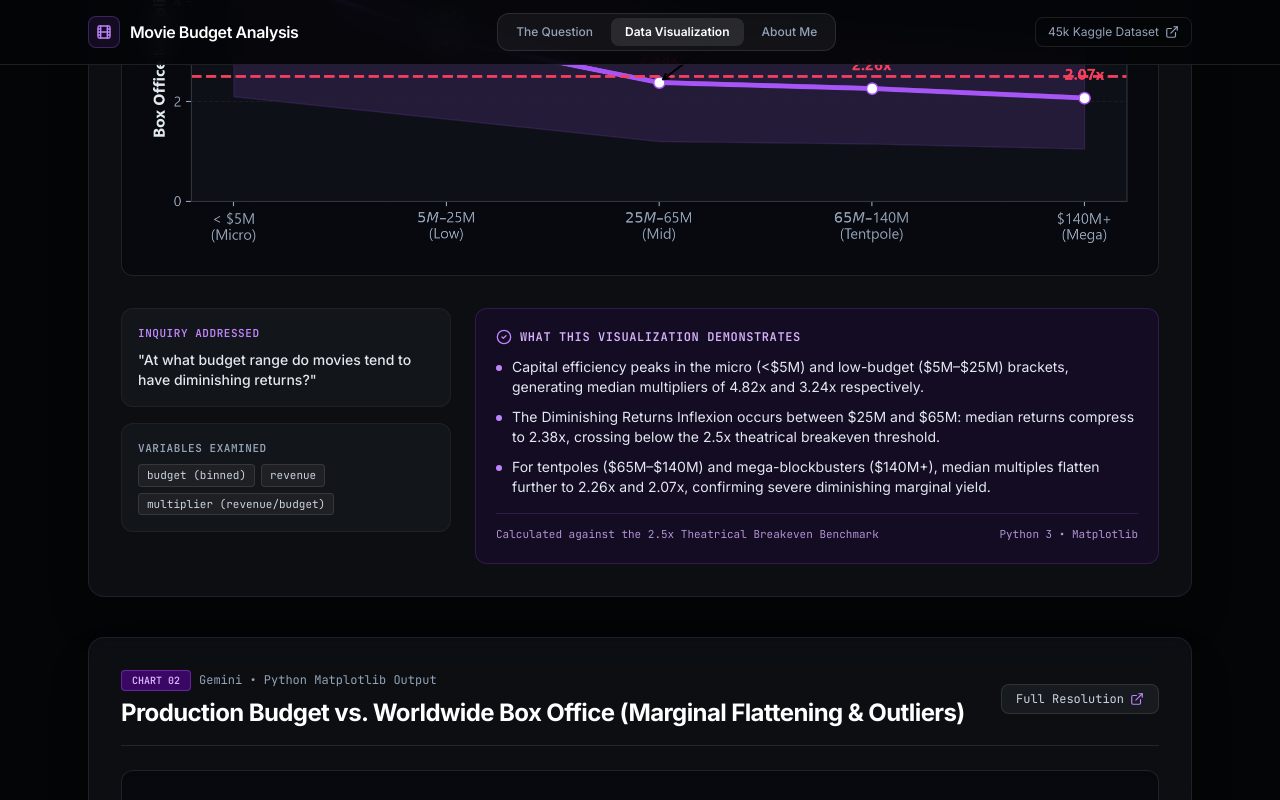
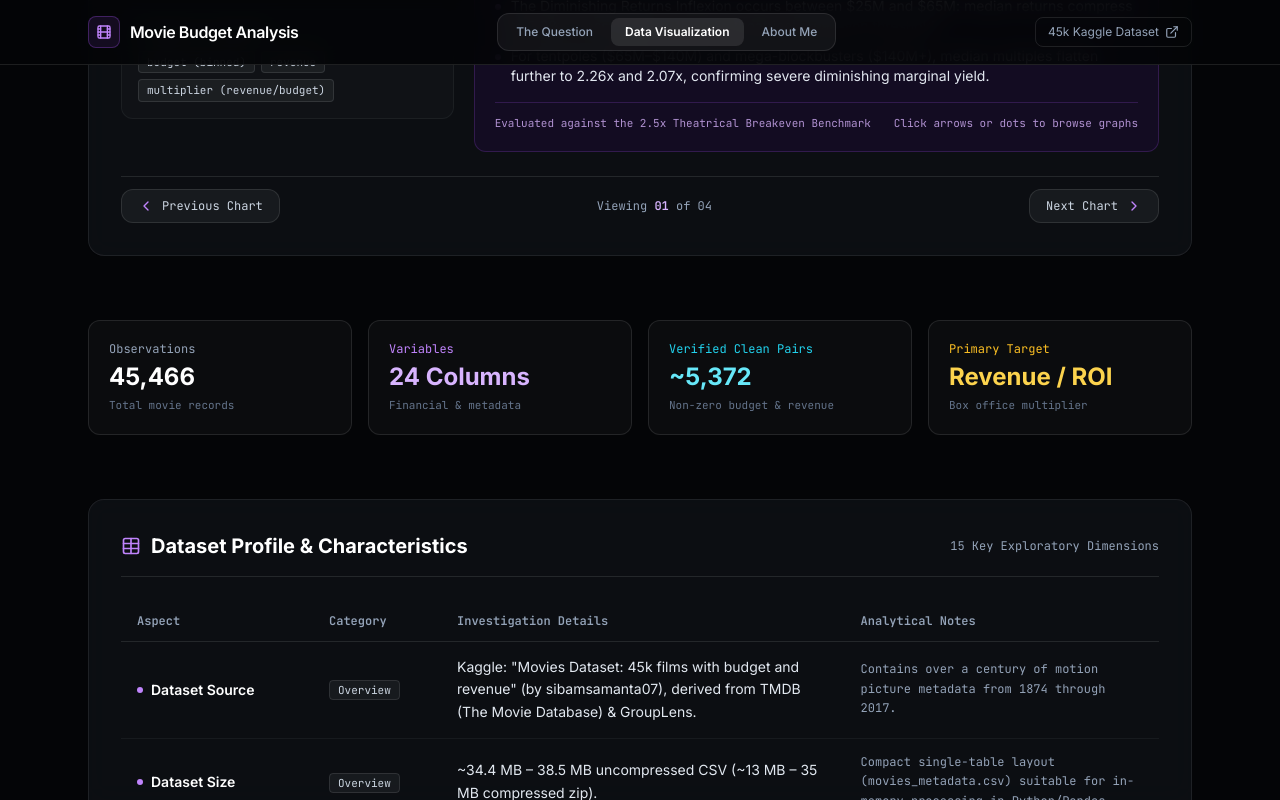
Before and after one commit to ibharrat/movie-budget-diminishing-returns, a React (Vite) app: page / in a window 1280 px wide. Both pictures are taken after a click on the button "Go to Data Visualization". Shown: the part 1259-2059 px from the top of the page. Built offline with nearby package versions, Linux system fonts and the light colour scheme; the HTML template or start-up script is replaced by a standard one.

Commit message:
Streamline Gemini visualizations into single-graph carousel with arrow navigation

```diff
--- a/src/components/VisualizationPage.tsx
+++ b/src/components/VisualizationPage.tsx
@@ -15,7 +15,9 @@ import {
   Layers,
   Database,
   Bot,
-  Cpu
+  Cpu,
+  ChevronLeft,
+  ChevronRight
 } from 'lucide-react';
 
 interface DatasetAttribute {
@@ -60,6 +62,7 @@ interface ChartItem {
 
 export const VisualizationPage: React.FC = () => {
   const [selectedModel, setSelectedModel] = useState<string>('gemini');
+  const [currentChartIndex, setCurrentChartIndex] = useState<number>(0);
   const [activeFilter, setActiveFilter] = useState<'all' | 'numerical' | 'categorical' | 'target'>('all');
   const [selectedPillarId, setSelectedPillarId] = useState<string>('missing-values');
 
@@ -125,6 +128,16 @@ export const VisualizationPage: React.FC = () => {
       icon: <Building2 className="w-4 h-4 text-violet-400" />
     }
   ];
+
+  const currentChart = charts[currentChartIndex] || charts[0];
+
+  const nextChart = () => {
+    setCurrentChartIndex((prev) => (prev + 1) % charts.length);
+  };
+
+  const prevChart = () => {
+    setCurrentChartIndex((prev) => (prev - 1 + charts.length) % charts.length);
+  };
 
   const modelTabs = [
     {
@@ -485,168 +498,164 @@ df['is_holiday'] = df['release_date'].dt.month.isin([11, 12])`
   return (
     <div className="flex-1 max-w-6xl mx-auto w-full px-4 sm:px-6 py-10 sm:py-16 space-y-16">
 
-      {/* 1. Header */}
-      <div>
-        <div className="inline-flex items-center gap-2 px-3 py-1.5 rounded-full bg-purple-950/60 border border-purple-500/30 text-xs font-mono text-purple-300 mb-2">
+      {/* 1. Header & AI Model Switcher */}
+      <div className="flex flex-col md:flex-row md:items-end justify-between gap-4 pb-2">
+        <div className="space-y-2">
+          <div className="inline-flex items-center gap-2 px-3 py-1 rounded-full bg-purple-950/60 border border-purple-500/30 text-xs font-mono text-purple-300">
             <BarChart3 className="w-3.5 h-3.5 text-purple-400" />
-          <span>AI MODEL VISUALIZATION BENCHMARK</span>
+            <span>AI MODEL BENCHMARK</span>
           </div>
           <h1 className="text-3xl sm:text-4xl font-extrabold text-white tracking-tight">
             Visualizations & Model Comparison
           </h1>
-        <p className="text-sm sm:text-base text-slate-300 mt-2 max-w-3xl leading-relaxed">
-          Comparing exploratory data visualizations generated across frontier AI models on movie budget diminishing returns, revenue curvature, genre efficiency, and studio scale. Select a model below to explore its complete visual suite.
+          <p className="text-sm text-slate-300 max-w-2xl leading-relaxed">
+            Evaluating exploratory data visualizations generated across frontier AI models on movie budget diminishing returns.
           </p>
+        </div>
 
         {/* Model Switcher Tabs */}
-        <div className="grid grid-cols-1 md:grid-cols-3 gap-3 pt-3">
+        <div className="inline-flex p-1 rounded-xl bg-white/[0.04] border border-white/10 shrink-0 self-start md:self-end">
           {modelTabs.map((tab) => {
             const isSelected = tab.id === selectedModel;
             return (
               <button
                 key={tab.id}
                 onClick={() => setSelectedModel(tab.id)}
-                className={`p-4 rounded-xl border text-left transition-all relative overflow-hidden flex flex-col justify-between gap-3 ${
+                className={`px-3.5 py-1.5 rounded-lg text-xs font-mono transition-all flex items-center gap-2 ${
                   isSelected
-                    ? 'bg-purple-950/50 border-purple-500 shadow-glow-purple text-white'
-                    : 'bg-white/[0.02] border-white/10 hover:border-white/20 text-slate-400 hover:text-white'
+                    ? 'bg-purple-600 text-white shadow-glow-purple font-semibold'
+                    : 'text-slate-400 hover:text-white hover:bg-white/5'
                 }`}
               >
-                <div className="flex items-center justify-between">
-                  <div className="flex items-center gap-2">
-                    <div className={`p-1.5 rounded-lg ${isSelected ? 'bg-purple-500/20 text-purple-300' : 'bg-white/5 text-slate-400'}`}>
                 {tab.icon}
-                    </div>
-                    <div>
-                      <span className="text-sm font-bold block text-white">{tab.name}</span>
-                      <span className="text-[11px] font-mono text-slate-400">{tab.tagline}</span>
-                    </div>
-                  </div>
-                  {isSelected && (
-                    <span className="w-2 h-2 rounded-full bg-purple-400 animate-pulse" />
-                  )}
-                </div>
-
-                <div className="flex items-center justify-between pt-2 border-t border-white/5 text-xs font-mono">
-                  <span className={isSelected ? 'text-purple-300 font-semibold' : 'text-slate-500'}>
-                    {tab.badge}
+                <span>{tab.name}</span>
+                <span className={`text-[10px] px-1.5 py-0.5 rounded font-mono ${
+                  isSelected ? 'bg-purple-900/80 text-purple-200' : 'bg-white/5 text-slate-400'
+                }`}>
+                  {tab.chartCount > 0 ? tab.chartCount : 'Staging'}
                 </span>
-                  <span className={`px-2 py-0.5 rounded text-[10px] uppercase font-bold ${
-                    tab.status === 'active'
-                      ? 'bg-purple-500/20 text-purple-300 border border-purple-500/30'
-                      : 'bg-white/5 text-slate-400 border border-white/10'
-                  }`}>
-                    {tab.status === 'active' ? 'Active Feed' : 'Staging'}
-                  </span>
-                </div>
               </button>
             );
           })}
         </div>
       </div>
 
-      {/* Model Content Area */}
+      {/* 2. Model Visualization Canvas */}
       {selectedModel === 'gemini' ? (
-        <div className="space-y-8">
-          {/* Gemini Model Info & Anchor Quick-Jump Bar */}
-          <div className="p-4 sm:p-5 rounded-2xl bg-purple-950/20 border border-purple-500/30 flex flex-col md:flex-row md:items-center justify-between gap-4">
-            <div className="space-y-1">
-              <div className="flex items-center gap-2">
-                <Sparkles className="w-4 h-4 text-purple-400" />
-                <span className="text-xs font-mono font-bold uppercase tracking-wider text-purple-300">
-                  Google Gemini Output Feed
+        <div className="glass-panel rounded-2xl p-5 sm:p-8 border border-white/10 space-y-6">
+
+          {/* Header of Active Chart: Title, Counter & Arrow Navigation */}
+          <div className="flex flex-col sm:flex-row sm:items-center justify-between gap-4 pb-4 border-b border-white/10">
+            <div>
+              <div className="flex items-center gap-2 mb-1.5">
+                <span className="px-2.5 py-0.5 rounded text-[10px] font-mono font-bold uppercase bg-purple-950 text-purple-300 border border-purple-500/40">
+                  Chart {currentChart.number} of {charts.length.toString().padStart(2, '0')}
                 </span>
-                <span className="px-2 py-0.5 rounded text-[10px] font-mono bg-purple-500/20 text-purple-300 border border-purple-500/40 font-bold">
-                  4 Graphs Available
+                <span className="text-xs font-mono text-slate-400">
+                  Google Gemini &bull; Matplotlib
                 </span>
               </div>
-              <p className="text-xs sm:text-sm text-slate-300">
-                All 4 visualizations below were generated by Gemini using Python (<code className="text-purple-300 font-mono">matplotlib</code> &bull; <code className="text-purple-300 font-mono">pandas</code>). Scroll through the entire suite or click a quick-jump anchor below.
+              <h2 className="text-lg sm:text-2xl font-bold text-white tracking-tight">
+                {currentChart.title}
+              </h2>
+            </div>
+
+            {/* Controls: Prev / Indicators / Next & Full Res Link */}
+            <div className="flex items-center gap-2 self-start sm:self-auto shrink-0">
+              <button
+                onClick={prevChart}
+                className="px-2.5 py-1.5 rounded-lg bg-white/5 hover:bg-purple-900/40 text-slate-300 hover:text-white border border-white/10 hover:border-purple-500/40 transition-all flex items-center gap-1 text-xs font-mono"
+                title="Previous Chart"
+              >
+                <ChevronLeft className="w-4 h-4 text-purple-400" />
+                <span className="hidden sm:inline">Prev</span>
+              </button>
+
+              <div className="flex items-center gap-1.5 px-2">
+                {charts.map((c, idx) => (
+                  <button
+                    key={c.id}
+                    onClick={() => setCurrentChartIndex(idx)}
+                    className={`h-2 rounded-full transition-all ${
+                      idx === currentChartIndex
+                        ? 'w-6 bg-purple-400'
+                        : 'w-2 bg-white/20 hover:bg-white/40'
+                    }`}
+                    title={`Jump to Chart ${c.number}`}
+                  />
+                ))}
+              </div>
+
+              <button
+                onClick={nextChart}
+                className="px-2.5 py-1.5 rounded-lg bg-white/5 hover:bg-purple-900/40 text-slate-300 hover:text-white border border-white/10 hover:border-purple-500/40 transition-all flex items-center gap-1 text-xs font-mono"
+                title="Next Chart"
+              >
+                <span className="hidden sm:inline">Next</span>
+                <ChevronRight className="w-4 h-4 text-purple-400" />
+              </button>
+
+              <a
+                href={currentChart.imageSrc}
+                target="_blank"
+                rel="noreferrer"
+                className="ml-1 p-2 rounded-lg bg-white/5 hover:bg-white/10 text-slate-300 hover:text-white border border-white/10 transition-all inline-flex items-center"
+                title="Open Full Resolution in new tab"
+              >
+                <ExternalLink className="w-4 h-4 text-purple-400" />
+              </a>
+            </div>
+          </div>
+
+          {/* Rendered Chart Image with Floating Left/Right Arrow Overlays */}
+          <div className="relative group rounded-xl overflow-hidden border border-white/10 bg-[#07090e] p-2 sm:p-4 flex items-center justify-center min-h-[380px]">
+            {/* Floating Left Arrow */}
+            <button
+              onClick={prevChart}
+              className="absolute left-3 top-1/2 -translate-y-1/2 z-10 p-2.5 rounded-full bg-black/60 hover:bg-purple-600/90 text-white backdrop-blur-md border border-white/10 opacity-70 group-hover:opacity-100 hover:scale-105 transition-all shadow-xl"
+              title="Previous Chart"
+            >
+              <ChevronLeft className="w-5 h-5" />
+            </button>
+
+            {/* Active Chart Image */}
+            <img
+              key={currentChart.id}
+              src={currentChart.imageSrc}
+              alt={currentChart.title}
+              className="w-full h-auto object-contain max-h-[560px] rounded-lg transition-opacity duration-300"
+              loading="eager"
+            />
+
+            {/* Floating Right Arrow */}
+            <button
+              onClick={nextChart}
+              className="absolute right-3 top-1/2 -translate-y-1/2 z-10 p-2.5 rounded-full bg-black/60 hover:bg-purple-600/90 text-white backdrop-blur-md border border-white/10 opacity-70 group-hover:opacity-100 hover:scale-105 transition-all shadow-xl"
+              title="Next Chart"
+            >
+              <ChevronRight className="w-5 h-5" />
+            </button>
+          </div>
+
+          {/* Clean, Uncrowded Context & Findings Breakdown */}
+          <div className="grid grid-cols-1 lg:grid-cols-12 gap-5 pt-1">
+            {/* Left: Research Question & Variables */}
+            <div className="lg:col-span-4 space-y-4">
+              <div className="p-4 rounded-xl bg-white/[0.02] border border-white/5 space-y-1.5">
+                <span className="text-[11px] font-mono uppercase tracking-wider text-purple-400 font-semibold block">
+                  Inquiry Addressed
+                </span>
+                <p className="text-xs sm:text-sm text-slate-200 font-medium leading-relaxed">
+                  "{currentChart.researchQuestion}"
                 </p>
               </div>
 
-            {/* Quick jump anchor buttons */}
-            <div className="flex flex-wrap items-center gap-2 shrink-0">
-              <span className="text-[11px] font-mono text-slate-400 font-semibold uppercase mr-1 hidden sm:inline">
-                Jump To:
-              </span>
-              {charts.map((chart) => (
-                <a
-                  key={chart.id}
-                  href={`#${chart.id}`}
-                  className="px-2.5 py-1 rounded-lg text-xs font-mono bg-white/5 hover:bg-purple-900/40 text-slate-300 hover:text-purple-200 border border-white/10 hover:border-purple-500/40 transition-all flex items-center gap-1.5"
-                >
-                  <span className="text-purple-400 font-bold">{chart.number}</span>
-                  <span className="hidden lg:inline">{chart.shortTitle}</span>
-                </a>
-              ))}
-            </div>
-          </div>
-
-          {/* Continuous Scrollable Charts Feed */}
-          <div className="space-y-10">
-            {charts.map((chart) => (
-              <div
-                key={chart.id}
-                id={chart.id}
-                className="scroll-mt-24 glass-panel rounded-2xl p-5 sm:p-8 border border-white/10 space-y-6 shadow-2xl relative"
-              >
-                {/* Header of Chart Card */}
-                <div className="flex flex-col md:flex-row md:items-center justify-between gap-3 pb-4 border-b border-white/10">
-                  <div>
-                    <div className="flex items-center gap-2 mb-1.5">
-                      <span className="px-2.5 py-0.5 rounded text-[10px] font-mono font-bold uppercase bg-purple-950 text-purple-300 border border-purple-500/40">
-                        Chart {chart.number}
-                      </span>
-                      <span className="text-xs font-mono text-slate-400">
-                        Gemini &bull; Python Matplotlib Output
-                      </span>
-                    </div>
-                    <h2 className="text-xl sm:text-2xl font-bold text-white tracking-tight">
-                      {chart.title}
-                    </h2>
-                  </div>
-
-                  <a
-                    href={chart.imageSrc}
-                    target="_blank"
-                    rel="noreferrer"
-                    className="inline-flex items-center gap-1.5 px-3.5 py-1.5 rounded-lg text-xs font-mono text-slate-300 hover:text-white bg-white/5 hover:bg-white/10 border border-white/10 self-start md:self-auto transition-all"
-                  >
-                    <span>Full Resolution</span>
-                    <ExternalLink className="w-3.5 h-3.5 text-purple-400" />
-                  </a>
-                </div>
-
-                {/* Rendered Chart High-Contrast Frame */}
-                <div className="w-full rounded-xl overflow-hidden border border-white/10 bg-[#07090e] shadow-inner p-2 sm:p-4 flex items-center justify-center">
-                  <img
-                    src={chart.imageSrc}
-                    alt={chart.title}
-                    className="w-full h-auto object-contain max-h-[600px] rounded-lg"
-                    loading="lazy"
-                  />
-                </div>
-
-                {/* Research Insight & Findings Breakdown */}
-                <div className="grid grid-cols-1 lg:grid-cols-3 gap-6 pt-2">
-                  {/* Context & Question */}
-                  <div className="space-y-4">
-                    <div className="p-4 rounded-xl bg-white/[0.03] border border-white/5 space-y-2">
-                      <span className="text-[11px] font-mono uppercase tracking-wider text-purple-400 block font-semibold">
-                        Inquiry Addressed
-                      </span>
-                      <p className="text-xs sm:text-sm text-slate-200 font-medium leading-relaxed">
-                        "{chart.researchQuestion}"
-                      </p>
-                    </div>
-
-                    <div className="p-4 rounded-xl bg-white/[0.03] border border-white/5 space-y-2">
-                      <span className="text-[11px] font-mono uppercase tracking-wider text-slate-400 block font-semibold">
+              <div className="p-4 rounded-xl bg-white/[0.02] border border-white/5 space-y-1.5">
+                <span className="text-[11px] font-mono uppercase tracking-wider text-slate-400 font-semibold block">
                   Variables Examined
                 </span>
-                      <div className="flex flex-wrap gap-1.5">
-                        {chart.variables.map((v, i) => (
+                <div className="flex flex-wrap gap-1.5 pt-0.5">
+                  {currentChart.variables.map((v, i) => (
                     <span key={i} className="px-2 py-0.5 rounded text-[11px] font-mono bg-white/5 text-slate-300 border border-white/10">
                       {v}
                     </span>
@@ -655,34 +664,55 @@ df['is_holiday'] = df['release_date'].dt.month.isin([11, 12])`
               </div>
             </div>
 
-                  {/* Key Analytical Takeaways */}
-                  <div className="lg:col-span-2 p-5 rounded-xl bg-purple-950/20 border border-purple-500/20 flex flex-col justify-between">
+            {/* Right: Key Visual Takeaways */}
+            <div className="lg:col-span-8 p-5 rounded-xl bg-purple-950/20 border border-purple-500/20 flex flex-col justify-between">
               <div>
                 <div className="flex items-center gap-2 mb-3">
                   <CheckCircle2 className="w-4 h-4 text-purple-400" />
                   <span className="text-xs font-mono uppercase tracking-wider text-purple-300 font-bold">
-                          What This Visualization Demonstrates
+                    Key Visual Insights
                   </span>
                 </div>
                 <ul className="space-y-2.5">
-                        {chart.findings.map((finding, idx) => (
-                          <li key={idx} className="flex items-start gap-2.5 text-xs sm:text-sm text-slate-200 leading-relaxed font-normal">
-                            <span className="w-1.5 h-1.5 rounded-full bg-purple-400 shrink-0 mt-2"></span>
+                  {currentChart.findings.map((finding, idx) => (
+                    <li key={idx} className="flex items-start gap-2.5 text-xs sm:text-sm text-slate-200 leading-relaxed">
+                      <span className="w-1.5 h-1.5 rounded-full bg-purple-400 shrink-0 mt-2" />
                       <span>{finding}</span>
                     </li>
                   ))}
                 </ul>
               </div>
 
-                    <div className="mt-4 pt-3 border-t border-purple-500/20 flex items-center justify-between text-[11px] font-mono text-purple-300/80">
-                      <span>Calculated against the 2.5x Theatrical Breakeven Benchmark</span>
-                      <span>Python 3 &bull; Matplotlib</span>
+              <div className="mt-4 pt-3 border-t border-purple-500/20 flex flex-col sm:flex-row sm:items-center justify-between gap-2 text-[11px] font-mono text-purple-300/80">
+                <span>Evaluated against the 2.5x Theatrical Breakeven Benchmark</span>
+                <span>Click arrows or dots to browse graphs</span>
               </div>
             </div>
           </div>
+
+          {/* Bottom Prev / Next Navigation Bar */}
+          <div className="flex items-center justify-between pt-3 border-t border-white/10">
+            <button
+              onClick={prevChart}
+              className="px-4 py-2 rounded-xl bg-white/5 hover:bg-purple-900/30 text-slate-300 hover:text-white border border-white/10 hover:border-purple-500/40 transition-all flex items-center gap-2 text-xs font-mono"
+            >
+              <ChevronLeft className="w-4 h-4 text-purple-400" />
+              <span>Previous Chart</span>
+            </button>
+
+            <span className="text-xs font-mono text-slate-400">
+              Viewing <span className="text-purple-300 font-bold">{currentChart.number}</span> of {charts.length.toString().padStart(2, '0')}
+            </span>
+
+            <button
+              onClick={nextChart}
+              className="px-4 py-2 rounded-xl bg-white/5 hover:bg-purple-900/30 text-slate-300 hover:text-white border border-white/10 hover:border-purple-500/40 transition-all flex items-center gap-2 text-xs font-mono"
+            >
+              <span>Next Chart</span>
+              <ChevronRight className="w-4 h-4 text-purple-400" />
+            </button>
           </div>
-            ))}
-          </div>
+
         </div>
       ) : (
         /* Staging Placeholder for Other Models (ChatGPT / Claude) */
@@ -707,19 +737,19 @@ df['is_holiday'] = df['release_date'].dt.month.isin([11, 12])`
             <div className="p-4 rounded-xl bg-white/[0.02] border border-white/5 space-y-1.5">
               <span className="text-xs font-mono text-purple-400 font-bold">01. Standardized Prompts</span>
               <p className="text-xs text-slate-400 leading-relaxed">
-                Identical research prompts fed to both models asking for budget diminishing returns and studio efficiency curves.
+                Identical research prompts asking for budget diminishing returns and studio efficiency curves.
               </p>
             </div>
             <div className="p-4 rounded-xl bg-white/[0.02] border border-white/5 space-y-1.5">
               <span className="text-xs font-mono text-purple-400 font-bold">02. Identical Dataset</span>
               <p className="text-xs text-slate-400 leading-relaxed">
-                Both models operate on the exact 45,466 records from TMDB movies_metadata.csv with identical cleaning steps.
+                Evaluated against the exact 45,466 cleaned TMDB records with identical filtering standards.
               </p>
             </div>
             <div className="p-4 rounded-xl bg-white/[0.02] border border-white/5 space-y-1.5">
               <span className="text-xs font-mono text-purple-400 font-bold">03. Comparative Evaluation</span>
               <p className="text-xs text-slate-400 leading-relaxed">
-                Evaluation on statistical fidelity, graphical readability, palette choice, and analytical deduction quality.
+                Evaluation on statistical fidelity, visual hierarchy, palette choice, and analytical deduction.
               </p>
             </div>
           </div>
```
Lines whose indentation alone changed are shown as unchanged.
